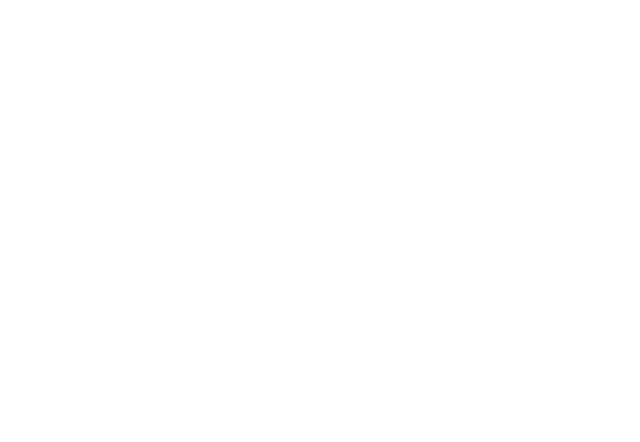
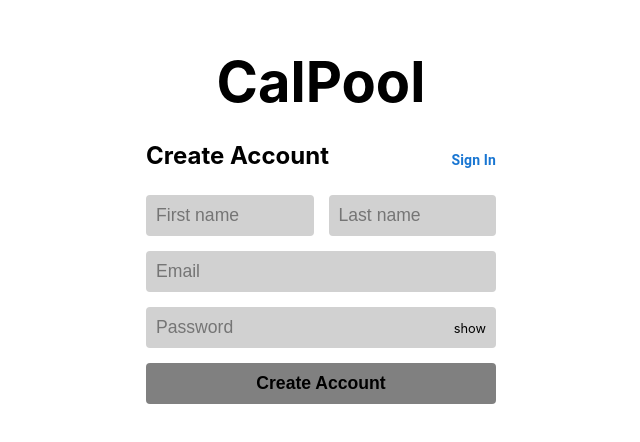
Before and after one commit to thomaspwang/CalPool, a React (Create React App) app in the folder calpool-fe/: page /signup in a window 1280 px wide. Before the commit this address had no page. Shown: the part 174-616 px from the top of the page, without its empty margins (319-959 px from the left). Built offline with nearby package versions, Linux system fonts and the light colour scheme.

Commit message:
login signup routing

```diff
--- a/calpool-fe/src/App.js
+++ b/calpool-fe/src/App.js
@@ -5,12 +5,16 @@
   Route,
   Routes,
 } from "react-router-dom";
+import Login from './pages/Login/Login'
+import SignUp from './pages/SignUp/SignUp'
 
 function App() {
   return (
     <div className="App">
       <Router>
         <Routes>
+          <Route path='/signup' element={<SignUp/>} />
+          <Route path="/login" element={<Login/>} />
           <Route path="/about">
           </Route>
           <Route path="/users">
--- a/calpool-fe/src/pages/Login/Login.js
+++ b/calpool-fe/src/pages/Login/Login.js
@@ -55,7 +55,7 @@
       <div className="header-container">
         <h1 className="sign-in-text">Sign In</h1>
         <Link
-          href=""
+          href="/signup"
           underline="hover"
           variant="body2"
           color="primary"
--- a/calpool-fe/src/pages/SignUp/SignUp.js
+++ b/calpool-fe/src/pages/SignUp/SignUp.js
@@ -76,7 +76,7 @@
       <div className="header-container">
         <h1 className="create-account-text">Create Account</h1>
         <Link
-          href=""
+          href="/login"
           underline="hover"
           variant="body2"
           color="primary"
```
